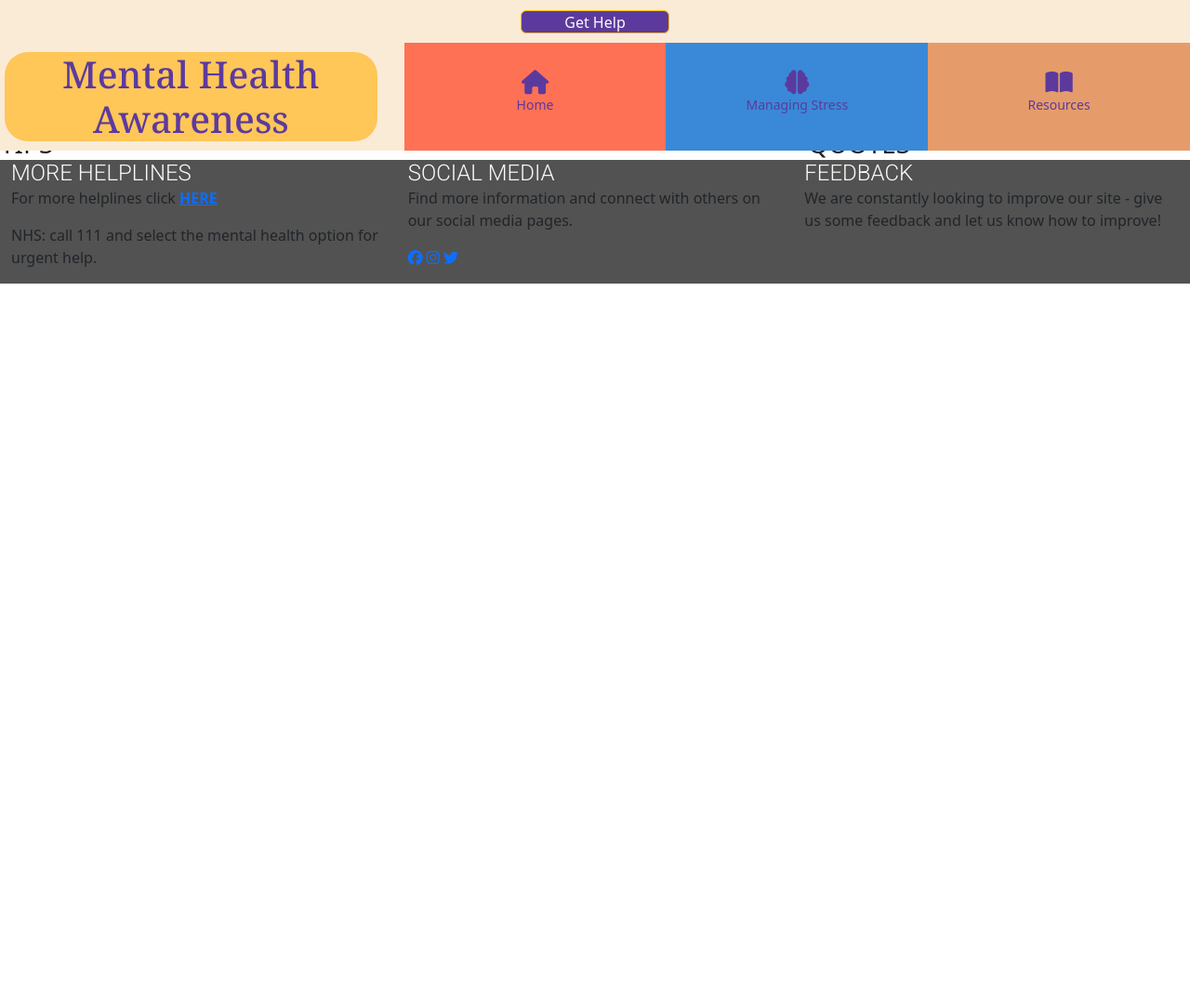
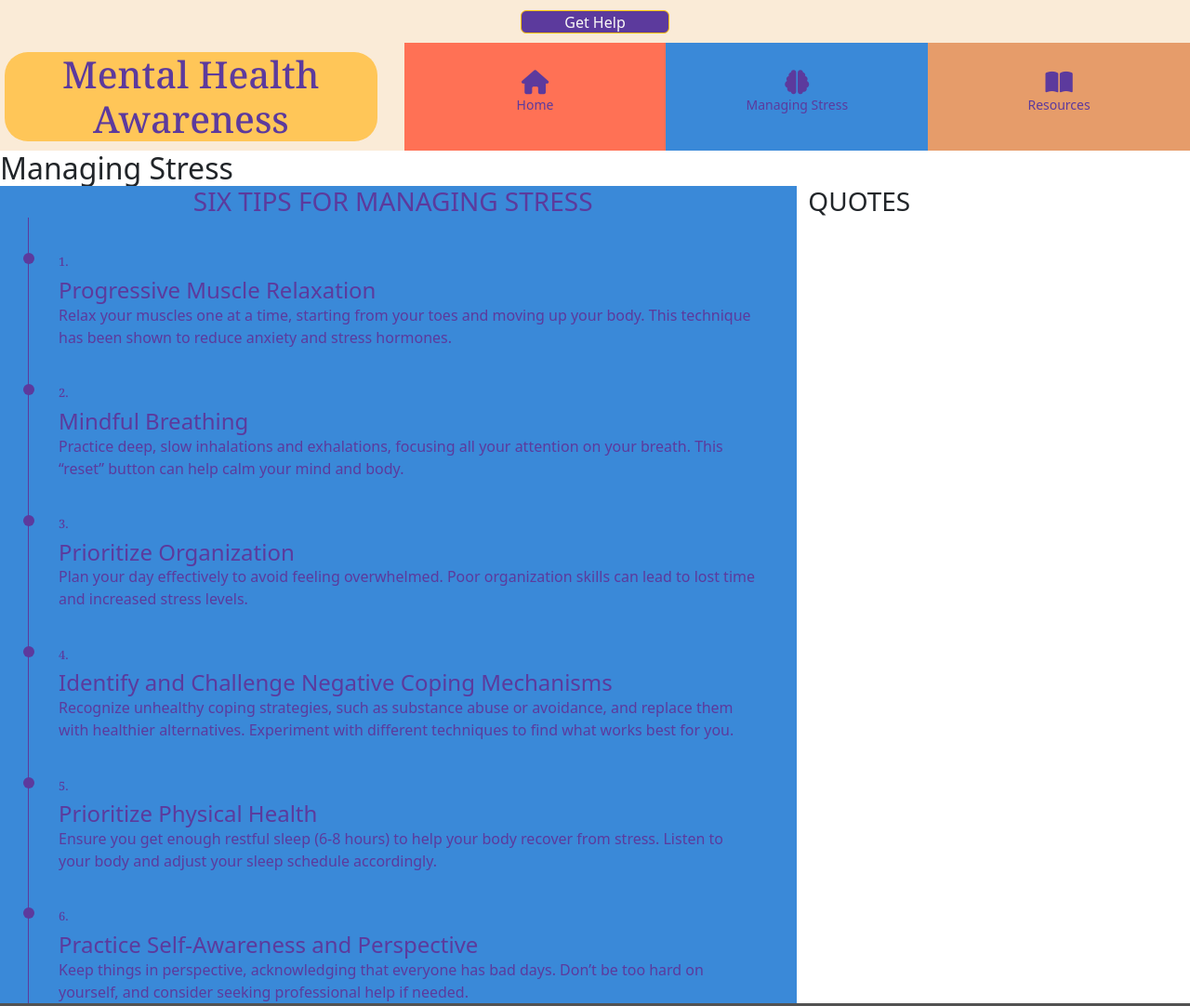
Before and after one commit to Guysteeleperkins/mental-health-gsp, a plain HTML site: page stress.html in a window 1280 px wide. Shown: the top 1082 px of the page at 93% size. Before the commit the page ends 800 px from the top, so only its background shows below. Drawn offline with nearby package versions, Linux system fonts and the light colour scheme.

Commit message:
Added stress tips section and started styling

```diff
--- a/assets/css/style.css
+++ b/assets/css/style.css
@@ -152,6 +152,10 @@ main {
     background-color: #e69c6a;
 }
 
+.stress-section-colour {
+    background-color: #3a89d8;
+}
+
 /* --------------------------- Special paddings/margins/text */
 
 h1,
@@ -206,3 +210,67 @@ footer {
     min-height: 100px;
     margin: 0;
 }
+
+/* -------------------------- Stress Tips */
+
+.stress-section h3 {
+    color: #5c3a9d;
+    text-align: center;
+}
+
+.stress-items {
+    margin-left: 30px
+}
+
+.history-heading {
+    color: #5c3a9d;
+    margin-bottom: 50px;
+}
+
+.timeline-item {
+    padding: 4em 2em 0em 2em;
+    position: relative;
+    color: #5c3a9d;
+    border-left: 1px solid;
+}
+
+.timeline-item p {
+    padding: 0;
+    margin: 0;
+}
+
+.timeline-item:before {
+    content: attr(data-dates);
+    position: absolute;
+    left: 2.5em;
+    top: 3em;
+    display: block;
+    font-family: "Noto Serif", sans-serif;
+    font-weight: 500;
+    font-size: 0.8em;
+    padding: 0;
+    margin: 0;
+}
+
+.timeline-item:after {
+    width: 12px;
+    height: 12px;
+    display: block;
+    top: 2.4em;
+    position: absolute;
+    left: -6px;
+    border-radius: 12px;
+    content: '';
+    background: #5c3a9d;
+}
+
+.history-items {
+    margin-bottom: 30px;
+}
+
+/* Media Query 768px or larger (specifically for stress page */
+@media screen and (min-width: 768px) {
+    #stress-main {
+        margin-top: 162px;
+    }
+}
--- a/stress.html
+++ b/stress.html
@@ -46,10 +46,12 @@
                                 <a class="nav-link" href="index.html"><i class="fa-solid fa-house"></i> Home</a>
                             </li>
                             <li class="col-4 menu-item menu-stress-colour list-inline-item">
-                                <a class="nav-link" href="stress.html"><i class="fa-solid fa-brain"></i> Managing Stress</a>
+                                <a class="nav-link" href="stress.html"><i class="fa-solid fa-brain"></i> Managing
+                                    Stress</a>
                             </li>
                             <li class="col-4 menu-item menu-resources-colour list-inline-item">
-                                <a class="nav-link" href="resources.html"><i class="fa-solid fa-book-open"></i> Resources</a>
+                                <a class="nav-link" href="resources.html"><i class="fa-solid fa-book-open"></i>
+                                    Resources</a>
                             </li>
                         </ul>
                     </div>
@@ -85,8 +87,8 @@
     </header>
 
     <!-------------------------- MAIN -->
-    <main>
-        <!-------------------------- Managing sterss -->
+    <main id="stress-main">
+        <!-------------------------- Managing stress -->
         <section>
             <div class="row">
                 <div class="col">
@@ -97,12 +99,45 @@
             </div>
         </section>
         <div class="row">
-            <div class="col-md-8 stress-section-colour">
+            <div class="col-md-8 stress-section-colour stress-section">
                 <div class="row">
                     <div class="col-12">
                         <h3 class="uppercase">
-                            Tips
+                            Six tips for managing stress
                         </h3>
+                    </div>
+                </div>
+                <div class="stress-items">
+                    <div class="timeline-item" data-dates="1.">
+                        <h4>Progressive Muscle Relaxation</h4>
+                        <p>Relax your muscles one at a time, starting from your toes and moving up your body. This
+                            technique has been shown to reduce anxiety and stress hormones.</p>
+                    </div>
+                    <div class="timeline-item" data-dates="2.">
+                        <h4>Mindful Breathing</h4>
+                        <p>Practice deep, slow inhalations and exhalations, focusing all your attention on your breath.
+                            This “reset” button can help calm your mind and body.</p>
+                    </div>
+                    <div class="timeline-item" data-dates="3.">
+                        <h4>Prioritize Organization</h4>
+                        <p>Plan your day effectively to avoid feeling overwhelmed. Poor organization skills can lead to
+                            lost time and increased stress levels.</p>
+                    </div>
+                    <div class="timeline-item" data-dates="4.">
+                        <h4>Identify and Challenge Negative Coping Mechanisms</h4>
+                        <p>Recognize unhealthy coping strategies, such as substance abuse or avoidance, and replace them
+                            with healthier alternatives. Experiment with different techniques to find what works best
+                            for you.</p>
+                    </div>
+                    <div class="timeline-item" data-dates="5.">
+                        <h4>Prioritize Physical Health</h4>
+                        <p>Ensure you get enough restful sleep (6-8 hours) to help your body recover from stress. Listen
+                            to your body and adjust your sleep schedule accordingly.</p>
+                    </div>
+                    <div class="timeline-item" data-dates="6.">
+                        <h4>Practice Self-Awareness and Perspective</h4>
+                        <p>Keep things in perspective, acknowledging that everyone has bad days. Don’t be too hard on
+                            yourself, and consider seeking professional help if needed.</p>
                     </div>
                 </div>
             </div>
```
